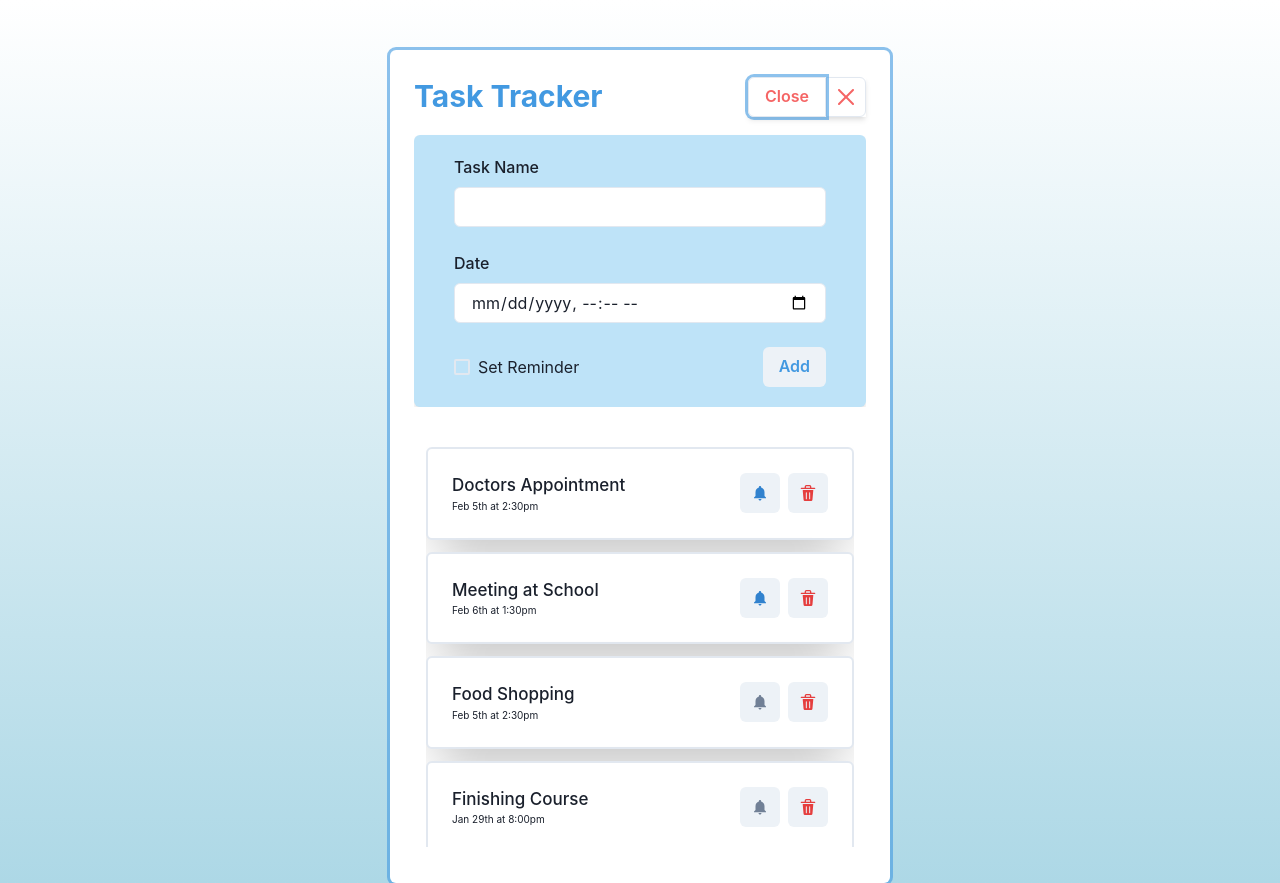
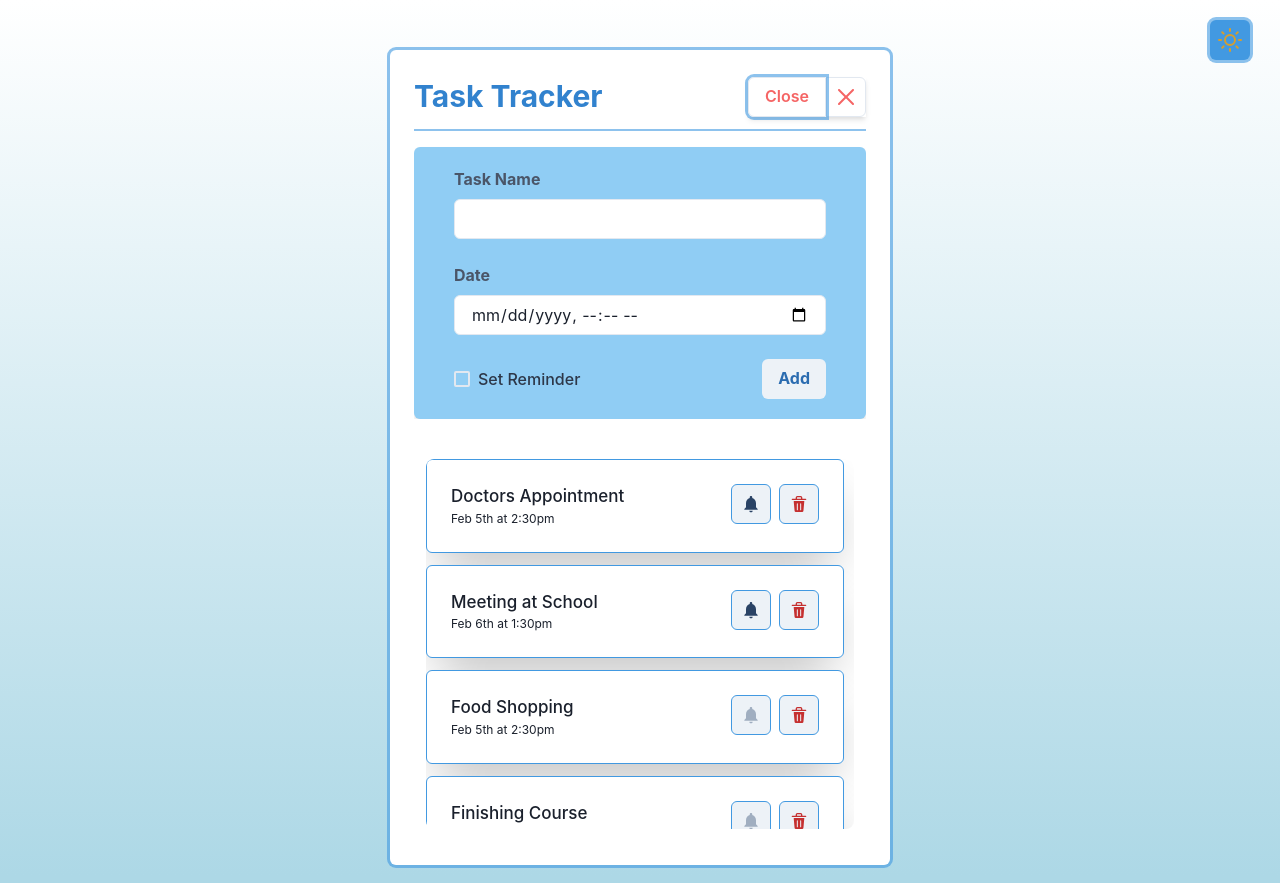
Before and after one commit to MhmdSlama/todo-agenda-react-chakraui, a React (Create React App) app: page / in a window 1280 px wide. Both pictures are taken after a click on the element "Add". Built offline with nearby package versions, Linux system fonts and the light colour scheme; data requests are answered from the project's data file.

Commit message:
dark mode and server file are added

```diff
--- a/public/index.html
+++ b/public/index.html
@@ -26,13 +26,7 @@
     -->
     <title>Task Tracker App</title>
   </head>
-  <body
-    style="
-      background-color: lightblue;
-      background-image: linear-gradient(white, lightblue);
-      background-repeat: no-repeat;
-    "
-  >
+  <body class="light" id="body">
     <noscript>You need to enable JavaScript to run this app.</noscript>
     <div id="root"></div>
     <!--
--- a/src/App.js
+++ b/src/App.js
@@ -1,62 +1,42 @@
 import Header from "./components/Header";
-import { Center, Box, Text } from "@chakra-ui/react";
+import { Center, Box, Text, IconButton, Image } from "@chakra-ui/react";
 import Tasks from "./components/Tasks";
 import { useState, useEffect } from "react";
+import { MoonIcon, SunIcon } from "@chakra-ui/icons";
+import noTask from "./assets/noTasks.png";
+import { getAllData, getData, updateData, deleteData, addData } from "./utils/fetchData";
 
 function App() {
+  const [theme, setTheme] = useState(true);
   const [tasks, setTasks] = useState([]);
   useEffect(() => {
     const getTasks = async () => {
-      const tasksFromServer = await fetchTasks();
+      const tasksFromServer = await getAllData();
       setTasks(tasksFromServer);
     };
 
     getTasks();
   }, []);
 
-  const fetchTasks = async () => {
-    const res = await fetch("http://localhost:5000/tasks");
-    const data = await res.json();
-
-    return data;
-  };
-
-  const fetchTask = async (id) => {
-    const res = await fetch(`http://localhost:5000/tasks/${id}`);
-    const data = await res.json();
-
-    return data;
+  const changeTheme = () => {
+    setTheme(!theme);
+    const body = document.getElementById("body");
+    if (theme) {
+      body.classList.replace("light", "dark");
+    } else {
+      body.classList.replace("dark", "light");
+    }
   };
 
   const addTask = async (task) => {
-    const res = await fetch("http://localhost:5000/tasks/", {
-      method: "POST",
-      headers: {
-        "Content-type": "application/json",
-      },
-      body: JSON.stringify(task),
-    });
-
-    const data = await res.json();
-
+    const data = await addData(task);
     setTasks([...tasks, data]);
   };
 
   const toggleTaskReminder = async (id) => {
-    const taskToToggle = await fetchTask(id);
-
+    const taskToToggle = await getData(id);
     const updatedTask = { ...taskToToggle, reminder: !taskToToggle.reminder };
-
-    const res = await fetch(`http://localhost:5000/tasks/${id}`, {
-      method: "PUT",
-      headers: {
-        "Content-type": "application/json",
-      },
-      body: JSON.stringify(updatedTask)
-    });
-
-    const data = await res.json();
-
+    const data = await updateData(id, updatedTask);
     setTasks(
       tasks.map((task) =>
         task.id === id ? { ...task, reminder: data.reminder } : task
@@ -65,31 +45,73 @@ function App() {
   };
 
   const deleteTask = async (id) => {
-    await fetch(`http://localhost:5000/tasks/${id}`, {
-      method: "DELETE",
-    });
+    await deleteData(id)
     setTasks(tasks.filter((task) => task.id !== id));
   };
 
   return (
-    <Center marginTop="50px">
-      <Box boxShadow="outline" p="6" rounded="md" bg="white" w="500px">
-        <Header onAdd={addTask} />
+    <>
+      <Box
+        position="fixed"
+        right={["10px", "10px", "30px"]}
+        top={["15px", "15px", "20px"]}
+        zIndex="1000"
+      >
+        <IconButton
+          icon={theme ? <SunIcon /> : <MoonIcon />}
+          color="yellow.500"
+          bg={theme ? "blue.400" : "gray.800"}
+          fontSize="2xl"
+          onClick={changeTheme}
+          boxShadow="outline"
+          _hover={{}}
+        />
+      </Box>
+      <Center marginTop={["70px", "70px", "50px"]} marginBottom="10px">
+        <Box
+          boxShadow="outline"
+          p="6"
+          rounded="md"
+          bg={theme ? "white" : "gray.800"}
+          w="500px"
+        >
+          <Header onAdd={addTask} theme={theme} />
           <Box m="3" marginTop="10">
             {tasks.length > 0 ? (
               <Tasks
                 tasks={tasks}
                 toggleReminder={toggleTaskReminder}
                 onDelete={deleteTask}
+                theme={theme}
               />
             ) : (
-            <Text fontSize="17px" fontWeight="medium">
-              You have no tasks
+              <Box
+                display="flex"
+                flexWrap="wrap"
+                flexDirection="column"
+                alignItems="center"
+              >
+                <Image
+                  borderRadius="full"
+                  boxSize="2xs"
+                  src={noTask}
+                  alt="No Tasks"
+                  fit="cover"
+                />
+                <br />
+                <Text
+                  fontSize="17px"
+                  fontWeight="bold"
+                  color={theme ? "gray.600" : "white"}
+                >
+                  You don't have tasks
                 </Text>
+              </Box>
             )}
           </Box>
         </Box>
       </Center>
+    </>
   );
 }
 
--- a/src/components/AddTask.js
+++ b/src/components/AddTask.js
@@ -9,12 +9,11 @@ import {
   Input,
   Spacer,
   useToast,
-  WrapItem,
 } from "@chakra-ui/react";
 import { useState } from "react";
 import moment from "moment";
 
-const AddTask = ({ isOpen, onAdd }) => {
+const AddTask = ({ isOpen, onAdd, theme }) => {
   const toast = useToast();
   const [text, setText] = useState("");
   const [date, setDate] = useState("");
@@ -27,17 +26,17 @@ const AddTask = ({ isOpen, onAdd }) => {
     const dateTime = moment(date).format("MMM Do [at] h:mma");
     if (text === "") errors.push("Enter task name");
     if (dateTime === "Invalid date") errors.push("Enter valid date");
-    if (errors.length > 0){
-      errors.map((error) => (
+    if (errors.length > 0) {
+      errors.map((error) =>
         toast({
           position: "top",
           title: error,
           status: "error",
           isClosable: true,
         })
-      ))
-      errors = []
-      return
+      );
+      errors = [];
+      return;
     }
     onAdd({ text, date: dateTime, reminder });
     setText("");
@@ -48,10 +47,20 @@ const AddTask = ({ isOpen, onAdd }) => {
   return (
     <>
       <Collapse in={isOpen} animateOpacity>
-        <Box p="20px 40px" mt="4" bg="blue.100" rounded="md" shadow="md">
+        <Box
+          p="20px 40px"
+          mt="4"
+          bg={theme ? "blue.200" : "gray.700"}
+          rounded="md"
+          shadow="md"
+        >
           <form onSubmit={onSubmit}>
             <FormControl>
-              <FormLabel>Task Name</FormLabel>
+              <FormLabel
+                  fontWeight="bold"
+              color={theme ? "gray.600" : "white"}>
+                Task Name
+              </FormLabel>
               <Input
                 bg="white"
                 type="text"
@@ -61,7 +70,7 @@ const AddTask = ({ isOpen, onAdd }) => {
             </FormControl>
             <br />
             <FormControl>
-              <FormLabel htmlFor="Date">Date</FormLabel>
+              <FormLabel fontWeight="bold" color={theme ? "gray.600" : "white"}>Date</FormLabel>
               <Input
                 bg="white"
                 type="datetime-local"
@@ -75,11 +84,13 @@ const AddTask = ({ isOpen, onAdd }) => {
                 isChecked={reminder}
                 value={reminder}
                 onChange={(e) => setReminder(e.currentTarget.checked)}
+                color={theme ? "gray.700" : "white"}
+                fontWeight="medium"
               >
                 Set Reminder
               </Checkbox>
               <Spacer />
-              <Button type="submit" color="blue.400">
+              <Button type="submit" fontWeight="bold" color={theme ? "blue.600" : "gray.800"}>
                 Add
               </Button>
             </Flex>
--- a/src/components/Header.js
+++ b/src/components/Header.js
@@ -11,13 +11,14 @@ import {
 import { AddIcon, CloseIcon } from "@chakra-ui/icons";
 import AddTask from "./AddTask";
 
-const Header = ({ onAdd }) => {
+const Header = ({ onAdd, theme }) => {
   const { isOpen, onToggle } = useDisclosure();
 
   return (
     <Box flexWrap="wrap">
       <Flex alignItems="center">
-        <Text fontSize="30px" fontWeight="bold" color="blue.400">
+        <Text fontSize="30px" fontWeight="bold"
+        color={theme? "blue.500" : "white"}>
           Task Tracker
         </Text>
         <Spacer />
@@ -28,15 +29,16 @@ const Header = ({ onAdd }) => {
           boxShadow="md"
           onClick={onToggle}
         >
-          <Button color={!isOpen ? "blue.400" : "red.400"}>{!isOpen ? "Add" : "Close"}</Button>
+          <Button color={!isOpen ? theme ? "blue.400" : "white" : "red.400"}>{!isOpen ? "Add" : "Close"}</Button>
           <IconButton
             aria-label="Add Task"
             icon={!isOpen ? <AddIcon /> : <CloseIcon />}
-            color={!isOpen ? "blue.400" : "red.400"}
+            color={!isOpen ? theme ? "blue.400" : "white" : "red.400"}
           />
         </ButtonGroup>
       </Flex>
-      <AddTask isOpen={isOpen} onAdd={onAdd} />
+      <hr style={{marginTop: '10px', borderColor: 'rgba(66, 153, 225, 0.6)', borderWidth: "1px"}} />
+      <AddTask isOpen={isOpen} onAdd={onAdd} theme={theme} />
     </Box>
   );
 };
--- a/src/components/Task.js
+++ b/src/components/Task.js
@@ -1,12 +1,13 @@
 import { Box, Text, Flex, Spacer, IconButton } from "@chakra-ui/react";
 import { BellIcon, DeleteIcon } from "@chakra-ui/icons";
 
-const Task = ({ task, toggleReminder, onDelete }) => {
+const Task = ({ task, toggleReminder, onDelete, theme }) => {
   return (
     <Box
       boxShadow="2xl"
-      borderWidth="2px"
+      borderWidth="1px"
       borderRadius="lg"
+      borderColor="blue.400"
       p="6"
       rounded="md"
       bg="white"
@@ -17,20 +18,26 @@ const Task = ({ task, toggleReminder, onDelete }) => {
           <Text fontSize="17px" fontWeight="medium">
             {task.text}
           </Text>
-          <Text fontSize="10px">{task.date}</Text>
+          <Text fontSize="12px">{task.date}</Text>
         </Box>
         <Spacer />
         <IconButton
           icon={<BellIcon />}
-          color={task.reminder ? "blue.500" : "gray.500"}
-          fontSize="lg"
+          color={task.reminder ? theme ? "blue.800" : "blue.700" : theme ? "gray.400" : "gray.400"}
+          fontSize="xl"
+          bg={theme ? "gray.100" : "gray.200"}
+          borderWidth="1px"
+          borderColor="blue.400"
           onClick={() => toggleReminder(task.id)}
         />
         <IconButton
           aria-label="Delete Task"
           icon={<DeleteIcon />}
-          color="red.500"
+          color="red.600"
           ml="2"
+          bg={theme ? "gray.100" : "gray.200"}
+          borderWidth="1px"
+          borderColor="blue.400"
           onClick={() => onDelete(task.id)}
         />
       </Flex>
--- a/src/components/Tasks.js
+++ b/src/components/Tasks.js
@@ -1,15 +1,21 @@
 import { Box } from "@chakra-ui/react";
 import Task from "./Task";
 
-const Tasks = ({ tasks, toggleReminder, onDelete }) => {
+const Tasks = ({ tasks, toggleReminder, onDelete, theme }) => {
   return (
-    <Box maxH="400" overflowY="auto">
+    <Box
+      maxH={["350", "350", "370"]}
+      overflowY="auto"
+      pr="10px"
+      borderRadius="lg"
+    >
       {tasks.map((task) => (
         <Task
           key={task.id}
           task={task}
           toggleReminder={toggleReminder}
           onDelete={onDelete}
+          theme={theme}
         />
       ))}
     </Box>
--- a/src/index.css
+++ b/src/index.css
@@ -11,3 +11,13 @@ code {
   font-family: source-code-pro, Menlo, Monaco, Consolas, 'Courier New',
     monospace;
 }
+
+.light{
+  background-color: lightblue;
+  background-image: linear-gradient(white, lightblue);
+  background-repeat: no-repeat;
+}
+
+.dark{
+  background-color: rgb(1, 1, 37);
+}
--- /dev/null
+++ b/src/utils/fetchData.js
@@ -0,0 +1,42 @@
+const baseUrl = "http://localhost:5000/tasks/";
+const headers =  {
+    "Content-type": "application/json",
+  }
+
+export const getAllData = async () => {
+  const res = await fetch(baseUrl);
+
+  return await res.json();
+};
+
+export const getData = async (id) => {
+  const res = await fetch(baseUrl + id);
+
+  return await res.json();
+};
+
+export const addData = async (data) => {
+  const res = await fetch(baseUrl, {
+    method: "POST",
+    headers: headers,
+    body: JSON.stringify(data),
+  });
+
+  return await res.json();
+};
+
+export const updateData = async (id, newData) => {
+  const res = await fetch(baseUrl + id, {
+    method: "PUT",
+    headers: headers,
+    body: JSON.stringify(newData),
+  });
+
+  return res.json();
+};
+
+export const deleteData = async (id) => {
+  await fetch(baseUrl + id, {
+    method: "DELETE",
+  });
+};
```
Also changed, not shown: src/assets/noTasks.png (added). Lines whose indentation alone changed are shown as unchanged.
